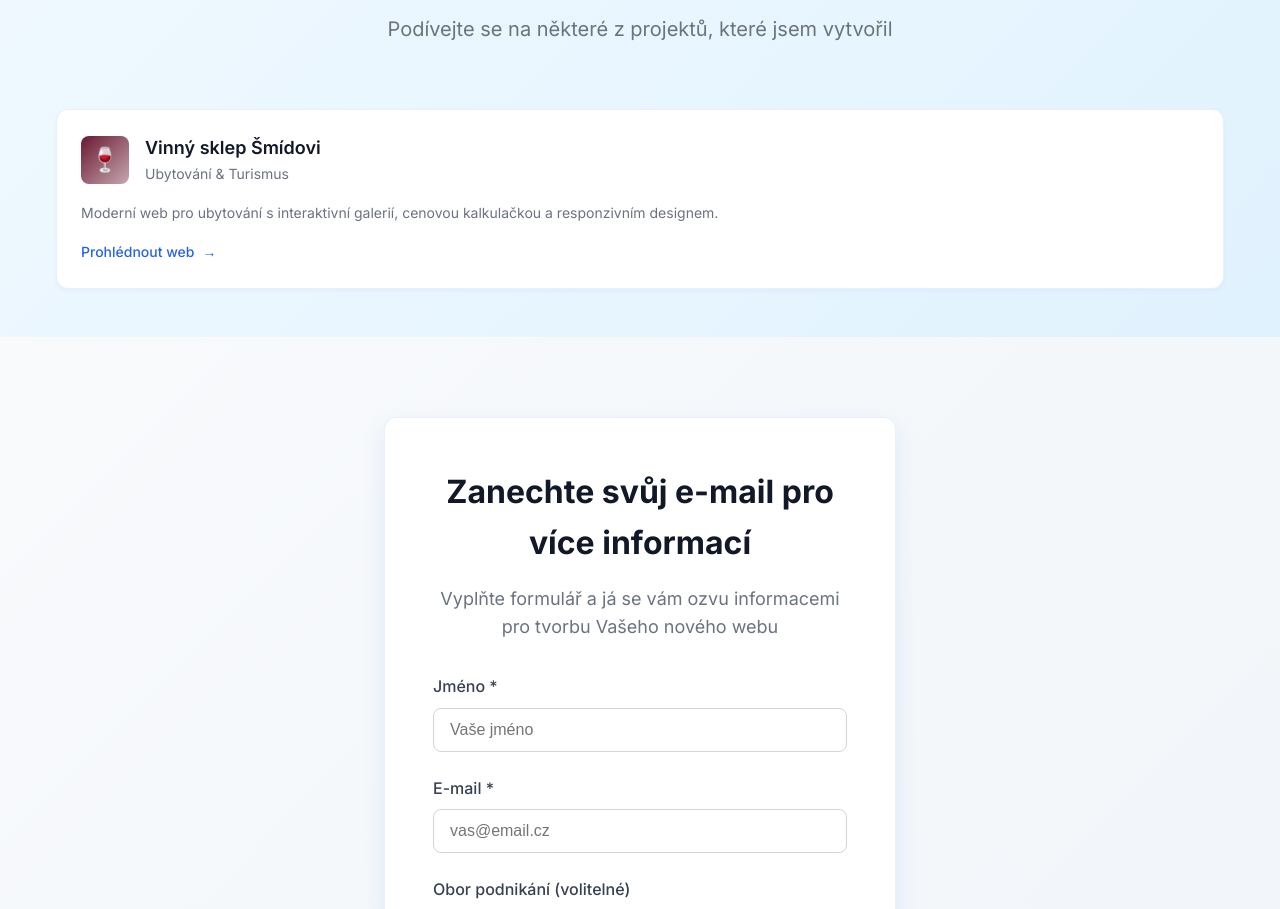
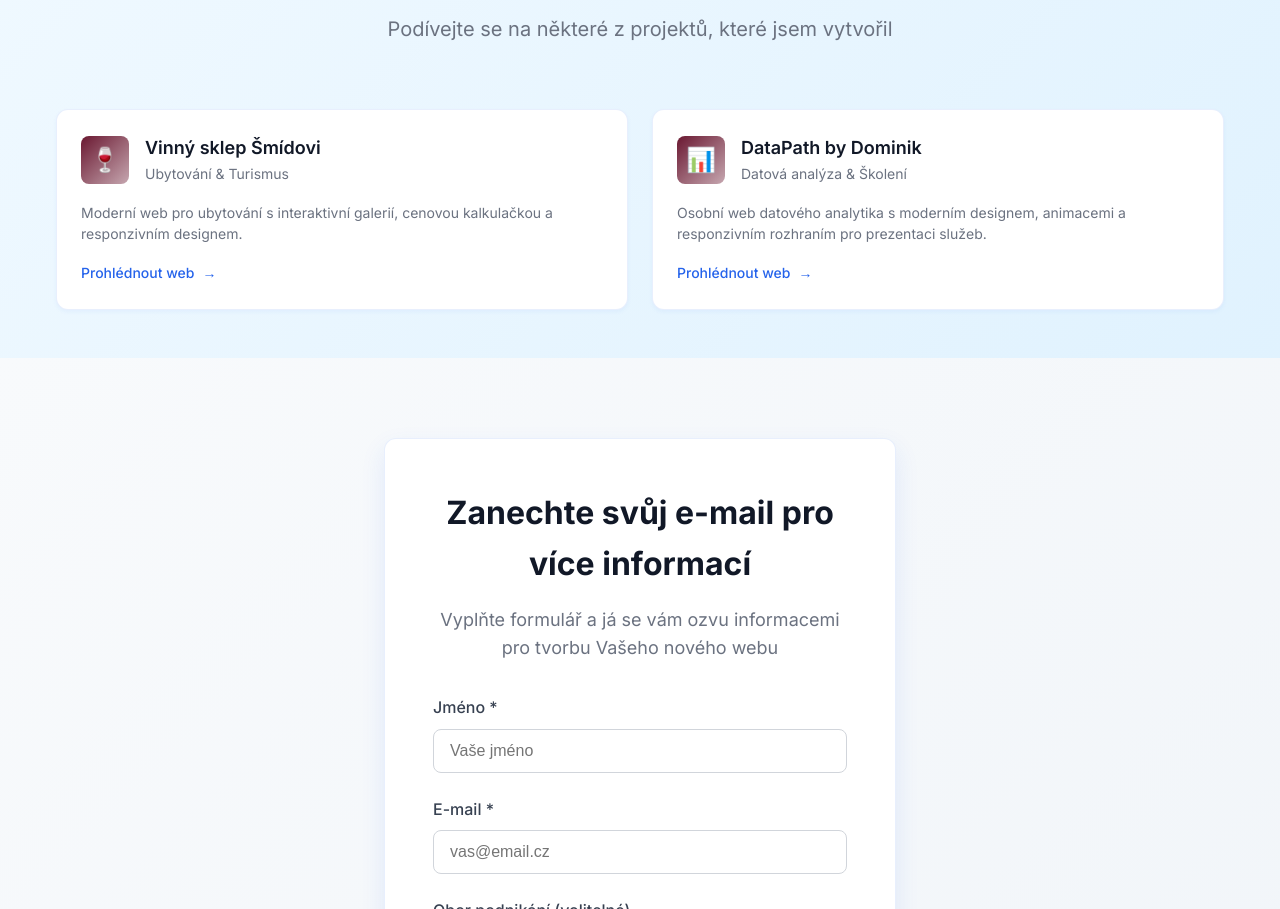
Before and after one commit to domeescz/chciweblevne.eu, a plain HTML site: page index.html in a window 1280 px wide. Shown: the part 1539-2448 px from the top of the page. Drawn offline with Linux system fonts and the light colour scheme.

Commit message:
Add new reference

```diff
--- a/index.html
+++ b/index.html
@@ -706,6 +706,22 @@
                         Prohlédnout web
                     </a>
                 </div>
+
+                <div class="portfolio-card">
+                    <div class="portfolio-header">
+                        <div class="portfolio-icon">📊</div>
+                        <div class="portfolio-info">
+                            <h3>DataPath by Dominik</h3>
+                            <p>Datová analýza & Školení</p>
+                        </div>
+                    </div>
+                    <p class="portfolio-description">
+                        Osobní web datového analytika s moderním designem, animacemi a responzivním rozhraním pro prezentaci služeb.
+                    </p>
+                    <a href="https://data-path.cz" target="_blank" class="portfolio-link">
+                        Prohlédnout web
+                    </a>
+                </div>
             </div>
         </div>
     </section>
```
